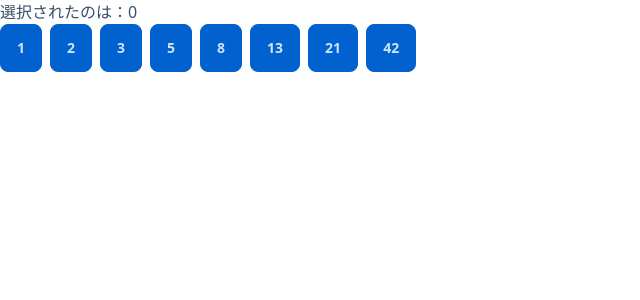
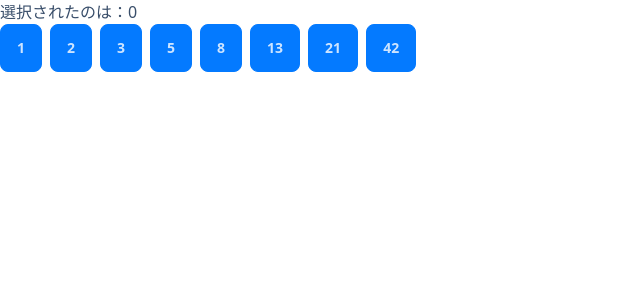
Before and after one commit to forPlapoApps/client, a Next.js app: page /components/FibonacciNumber in a window 1280 px wide. Shown: the top 300 px of the page, without its empty margins (0-640 px from the left). Built offline with nearby package versions, Linux system fonts and the light colour scheme.

Commit message:
style: ボタンの余計なクラスを削除

```diff
--- a/pages/components/FibonacciNumber.jsx
+++ b/pages/components/FibonacciNumber.jsx
@@ -8,7 +8,7 @@ export default function FibonacciNumber () {
       <p>選択されたのは：{ num }</p>
       <div className="flex gap-2">
         { [1, 2, 3, 5, 8, 13, 21, 42].map((num, i) => (
-          <label htmlFor={num} className="btn btn-active btn-primary" key={i} onClick={e => { setNum(e.target.value) }}>
+          <label htmlFor={num} className="btn btn-primary" key={i} onClick={e => { setNum(e.target.value) }}>
             {num}
             <input type="radio" name="selectNumber" value={num} id={num} className="hidden" />
           </label>
```
